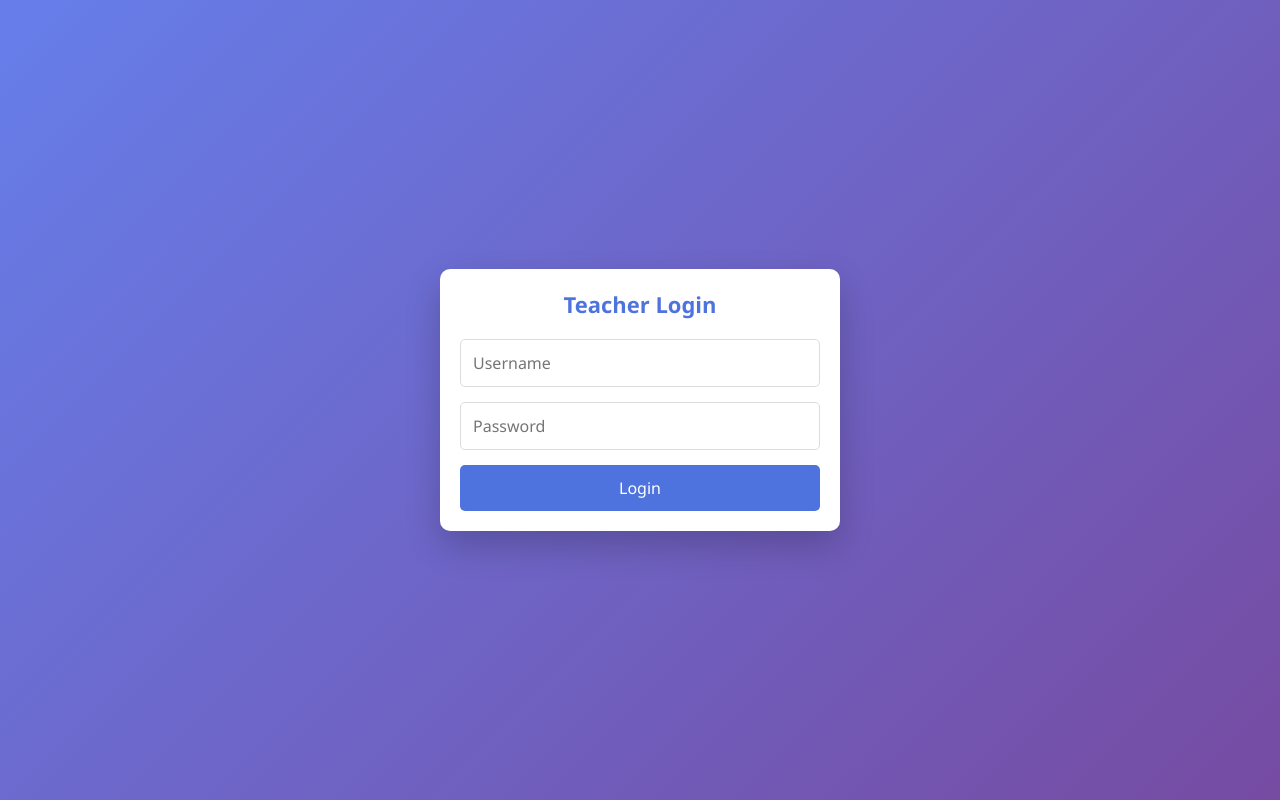
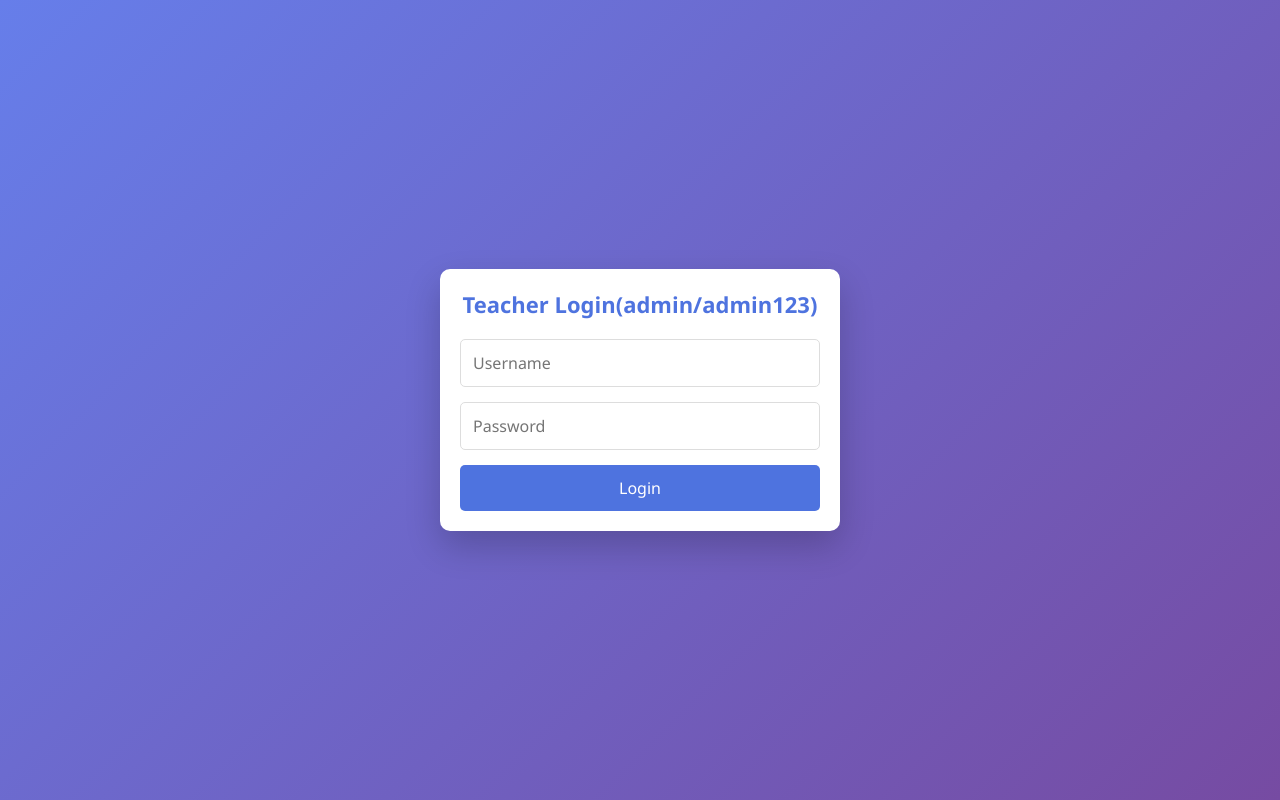
Before and after one commit to NAYAN-MONI0110/Student-Progress-Tracker, a plain HTML site: page index.html in a window 1280 px wide. Drawn offline with nearby package versions, Linux system fonts and the light colour scheme.

Commit message:
index.html
This is the HTML file

```diff
--- a/index.html
+++ b/index.html
@@ -14,7 +14,7 @@
     <!-- Login Page -->
     <div id="login-page" class="login-container">
         <div class="login-box">
-            <h1>Teacher Login</h1>
+            <h1>Teacher Login(admin/admin123)</h1>
             <form id="login-form">
                 <input type="text" id="username" placeholder="Username" required>
                 <input type="password" id="password" placeholder="Password" required>
```
